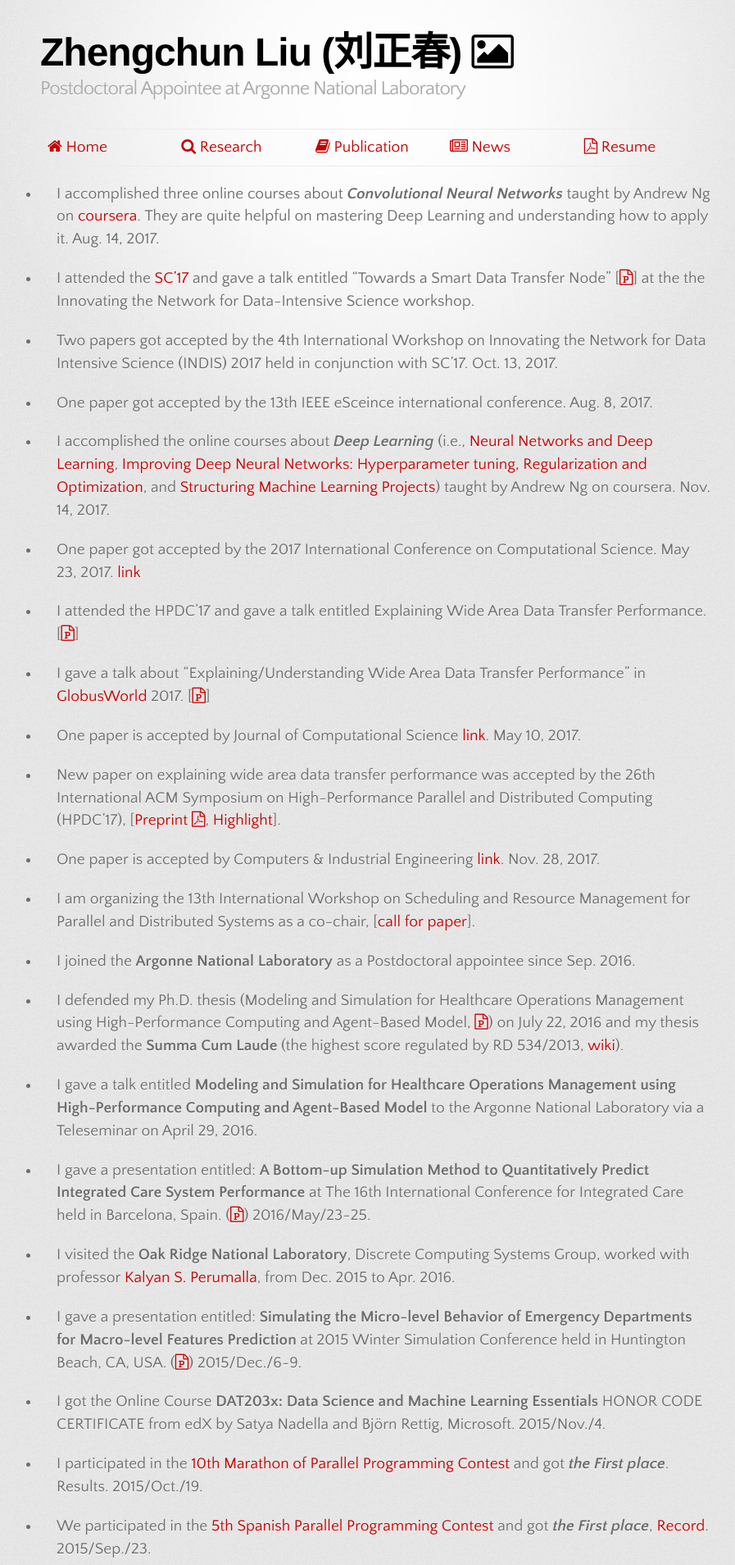
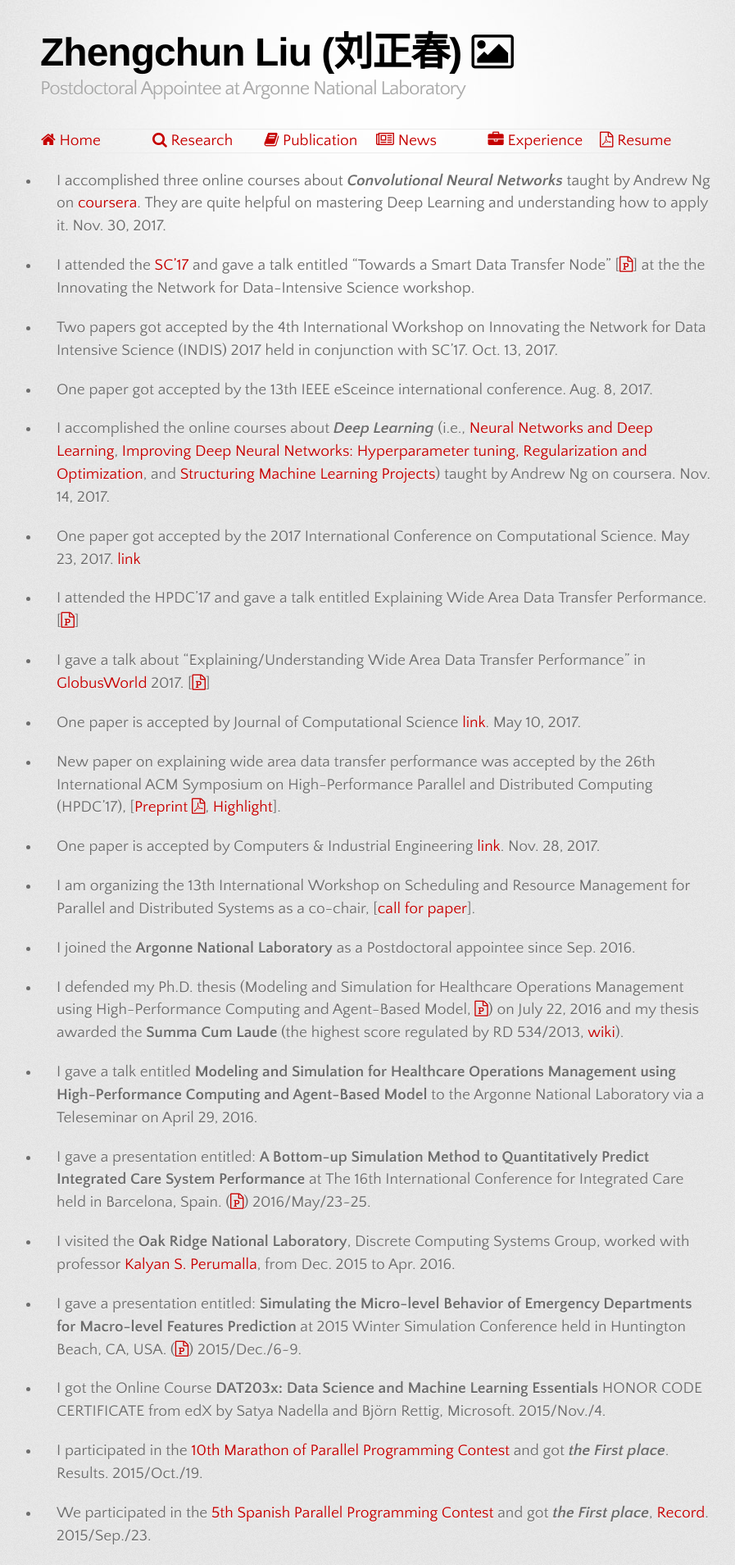
Before and after one commit to lzhengchun/lzhengchun.github.io, a Jekyll site: the page built from News.md, in a window 1280 px wide. Shown: the top 1909 px of the page at 82% size, without its empty margins (181-1078 px from the left). Built offline with Jekyll 4.4.1, drawn with Linux system fonts in a browser that asks for light colours; some web fonts are replaced.

Commit message:
add, delete, polish etc.

```diff
--- a/News.md
+++ b/News.md
@@ -2,7 +2,7 @@
 layout: default
 title: What's new
 ---
-* I accomplished three online courses about ***Convolutional Neural Networks*** taught by Andrew Ng on [coursera](https://www.coursera.org/specializations/deep-learning). They are quite helpful on mastering Deep Learning and understanding how to apply it. Aug. 14, 2017.
+* I accomplished three online courses about ***Convolutional Neural Networks*** taught by Andrew Ng on [coursera](https://www.coursera.org/specializations/deep-learning). They are quite helpful on mastering Deep Learning and understanding how to apply it. Nov. 30, 2017.
 
 * I attended the [SC'17](http://sc17.supercomputing.org) and gave a talk entitled "Towards a Smart Data Transfer Node" [[<i class="fa fa-file-powerpoint-o" aria-hidden="true"></i>](https://scinet.supercomputing.org/workshop/sites/default/files/liu-smart_dtn.pdf)] at the the Innovating the Network for Data-Intensive Science workshop.
 
--- a/_layouts/default.html
+++ b/_layouts/default.html
@@ -30,8 +30,8 @@
         <style>
         td, th {
             text-align: left;
-            padding: 8px;
-            width: 20%;
+            padding: 0px;
+            width: 16.6%;
         }
         </style>
         <table style="width:100%">
@@ -40,6 +40,7 @@
             <th><a href="Research.html" <span><i class="fa fa-search" aria-hidden="true"></i> Research</span></a></th>
             <th><a href="Publication.html" <span><i class="fa fa-book" aria-hidden="true"></i> Publication</span></a></th>
             <th><a href="News.html" <span><i class="fa fa-newspaper-o" aria-hidden="true"></i> News</span></a></th>
+            <th><a href="experience.html" <span><i class="fa fa-briefcase" aria-hidden="true"></i> Experience</span></a></th>
             <th><a target="_blank"  href="file/Zhengchun_Liu_CV.pdf" <span><i class="fa fa-file-pdf-o" aria-hidden="true"></i> Resume</span></a></th>
           </tr>
         </table>
```
Also changed, not shown: experience.md (added, +57 -0 lines), 1 other file.
